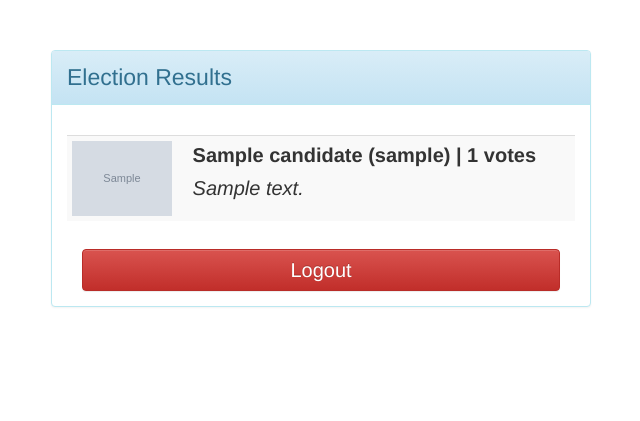
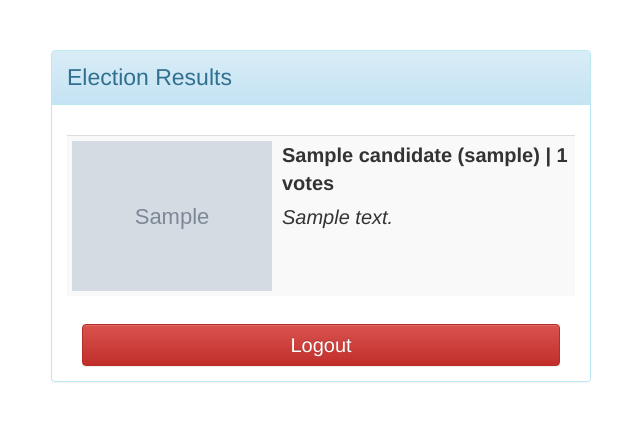
Before and after one commit to sonroyaalmerol/django-election-site, a Django app: template templates/vote.html in a window 1280 px wide. Shown: the top 421 px of the page, without its empty margins (319-959 px from the left). Run offline with Django 3.2, Linux system fonts and the light colour scheme; the template is opened without the code that fills it: values that come from a table or form of the project are taken from there, others are empty; tables that the repository leaves empty hold one stand-in row (values such as "Sample post"); grey boxes marked "Sample" are stand-in pictures; some libraries are stand-ins or nearby versions.

Commit message:
Resize Candidate photos

```diff
--- a/templates/dashboard.html
+++ b/templates/dashboard.html
@@ -32,8 +32,8 @@
 	<style>
 		.photo {
 		  display: block;
-		  max-width:100px;
-		  max-height:100px;
+		  max-width:200px;
+		  max-height:500px;
 		  width: auto;
 		  height: auto;
 		}
--- a/templates/vote.html
+++ b/templates/vote.html
@@ -17,8 +17,8 @@
 	<style>
 		.photo {
 		  display: block;
-		  max-width:100px;
-		  max-height:100px;
+		  max-width:200px;
+		  max-height:500px;
 		  width: auto;
 		  height: auto;
 		}
@@ -46,7 +46,7 @@
 							<tbody>
 								{% for candidate in candidates %}
 								<tr>
-									<td><img src="{{ candidate.photo.url }}" class="photo"></td>
+									<td style="width:200px"><img src="{{ candidate.photo.url }}" class="photo"></td>
 									<td><label><input name="votes[]" type="checkbox" value="{{ candidate.pk }}"> {{ candidate.name }} ({{ candidate.nickname }})</label><br><i>{% autoescape off %}{{ candidate.description }}{% endautoescape %}</i></td>
 								</tr>
 								{% endfor %}
@@ -65,7 +65,7 @@
 						<tbody>
 							{% for candidate in candidates %}
 							<tr>
-								<td><img src="{{ candidate.photo.url }}" class="photo"></td>
+								<td style="width:200px"><img src="{{ candidate.photo.url }}" class="photo"></td>
 								<td><label>{{ candidate.name }} ({{ candidate.nickname }}) | {{ candidate.votes }} votes</label><br><i>{{ candidate.description }}</i></td>
 							</tr>
 							{% endfor %}
```
